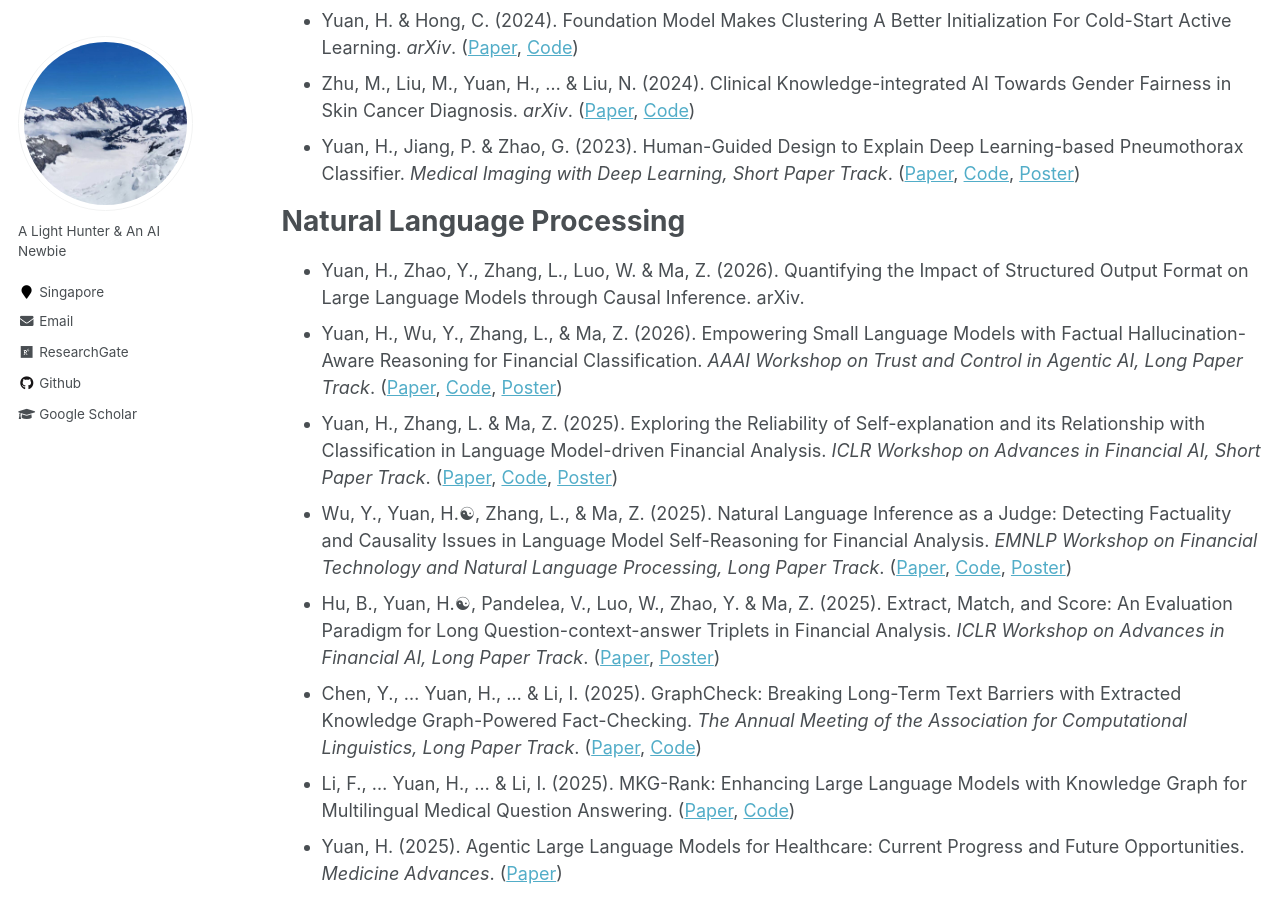
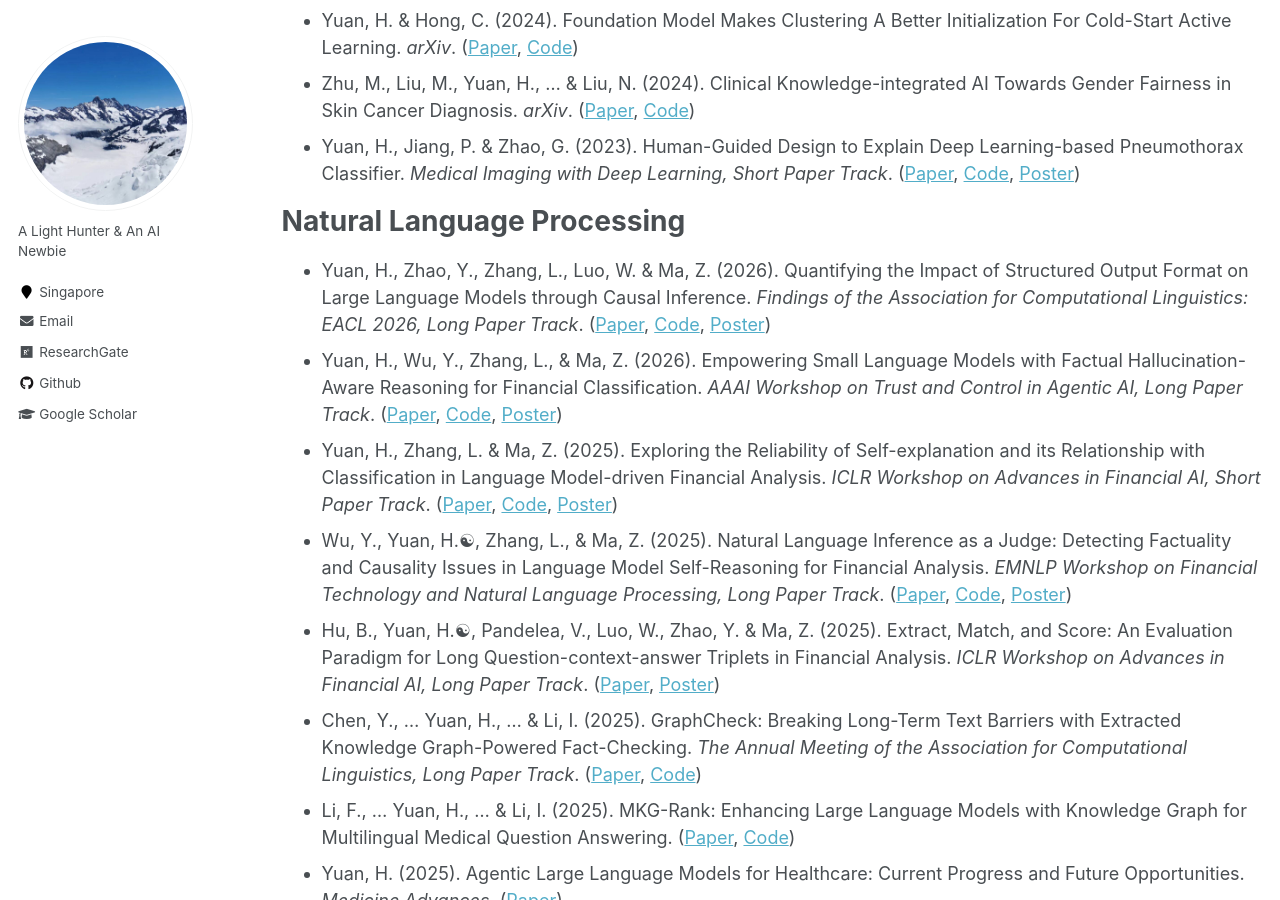
Before and after one commit to Han-Yuan-Med/Han-Yuan-Med.github.io, a Jekyll site: the page built from _pages/publications.md, in a window 1280 px wide and 900 px high, scrolled down 546 px. Built offline with Jekyll 4.4.1, drawn with Linux system fonts in a browser that asks for light colours.

Commit message:
Update EACL

```diff
--- a/_pages/publications.md
+++ b/_pages/publications.md
@@ -15,7 +15,7 @@ author_profile: true
 * Yuan, H., Jiang, P. & Zhao, G. (2023). Human-Guided Design to Explain Deep Learning-based Pneumothorax Classifier. *Medical Imaging with Deep Learning, Short Paper Track*. ([Paper](http://han-yuan-med.github.io/files/Human-Guided Design to Explain Deep Learning-based Pneumothorax Classifier.pdf), [Code](https://github.com/Han-Yuan-Med/template-explanation), [Poster](http://han-yuan-med.github.io/files/midl_poster.pdf))
 
 # Natural Language Processing
-* Yuan, H., Zhao, Y., Zhang, L., Luo, W. & Ma, Z. (2026). Quantifying the Impact of Structured Output Format on Large Language Models through Causal Inference. arXiv.
+* Yuan, H., Zhao, Y., Zhang, L., Luo, W. & Ma, Z. (2026). Quantifying the Impact of Structured Output Format on Large Language Models through Causal Inference. *Findings of the Association for Computational Linguistics: EACL 2026, Long Paper Track*. ([Paper](http://han-yuan-med.github.io/files/), [Code](https://github.com/Han-Yuan-Med/structured-output), [Poster](http://han-yuan-med.github.io/files/Structured_Output_Poster.pdf))
 * Yuan, H., Wu, Y., Zhang, L., & Ma, Z. (2026). Empowering Small Language Models with Factual Hallucination-Aware Reasoning for Financial Classification. *AAAI Workshop on Trust and Control in Agentic AI, Long Paper Track*. ([Paper](http://han-yuan-med.github.io/files/Empowering Small Language Models with Factual Hallucination-Aware Reasoning for Financial Classification.pdf), [Code](https://github.com/Han-Yuan-Med/Factuality-Aware-Reasoning), [Poster](http://han-yuan-med.github.io/files/Reflection_Poster.pdf))
 * Yuan, H., Zhang, L. & Ma, Z. (2025). Exploring the Reliability of Self-explanation and its Relationship with Classification in Language Model-driven Financial Analysis. *ICLR Workshop on Advances in Financial AI, Short Paper Track*. ([Paper](http://han-yuan-med.github.io/files/Association_Financial_Classification_Factuality_Causality.pdf), [Code](https://github.com/Han-Yuan-Med/Language-Models-for-Finance), [Poster](http://han-yuan-med.github.io/files/Association_Poster.pdf))
 * Wu, Y., Yuan, H.☯︎, Zhang, L., & Ma, Z. (2025). Natural Language Inference as a Judge: Detecting Factuality and Causality Issues in Language Model Self-Reasoning for Financial Analysis. *EMNLP Workshop on Financial Technology and Natural Language Processing, Long Paper Track*. ([Paper](http://han-yuan-med.github.io/files/nli-as-a-judge.pdf), [Code](https://github.com/Han-Yuan-Med/nli-as-a-judge), [Poster](http://han-yuan-med.github.io/files/NLI_Poster.pdf))
```
Also changed, not shown: _pages/about.md (+1 -0 lines), 1 other file.
